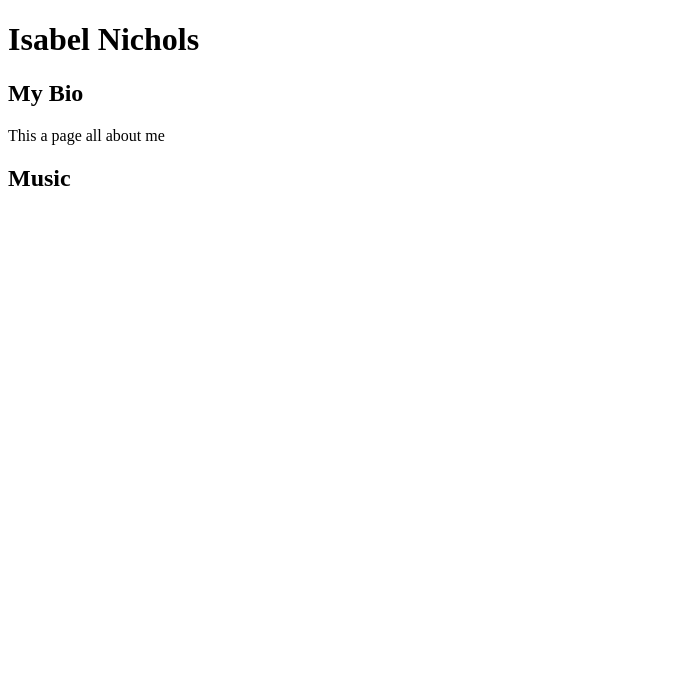
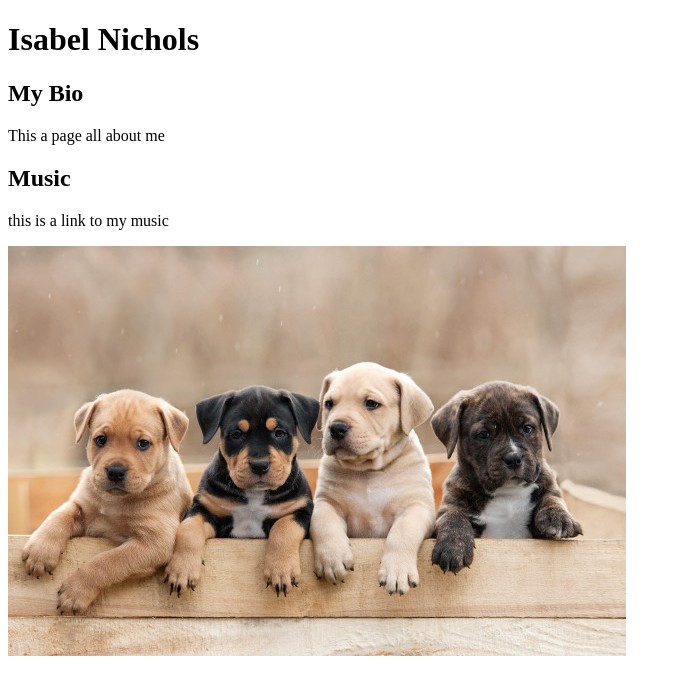
Before and after one commit to isabelgn/isabelgn.github.io, a plain HTML site: page index.html in a window 1280 px wide. Shown: the whole page, without its empty margins (0-681 px from the left). Drawn offline with Linux system fonts and the light colour scheme.

Commit message:
add dog image

```diff
--- a/index.html
+++ b/index.html
@@ -10,6 +10,9 @@
         <h2> My Bio </h2>
         <p> This a page all about me</p>
         <h2> Music </h2>
+        <p> this is a link to my music</p>
+
+        <img src="images/group of dogs.jpg">
     </body>
 
 </html>
```
Also changed, not shown: images/group of dogs.jpg (added).
